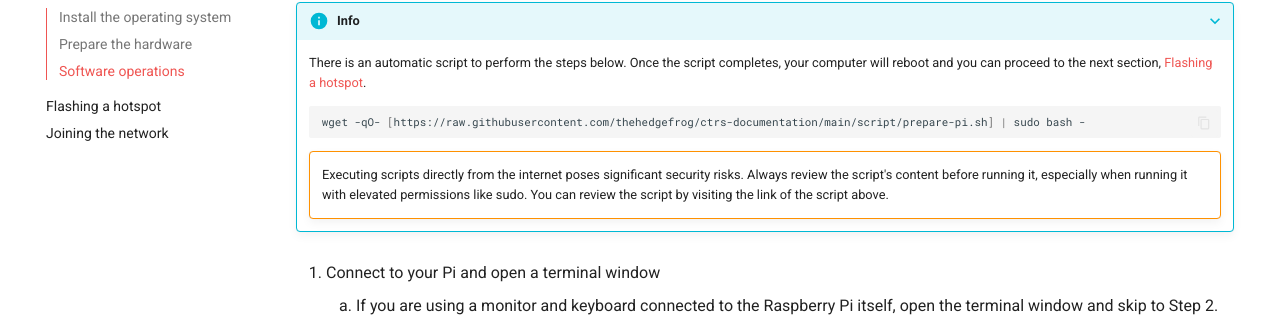
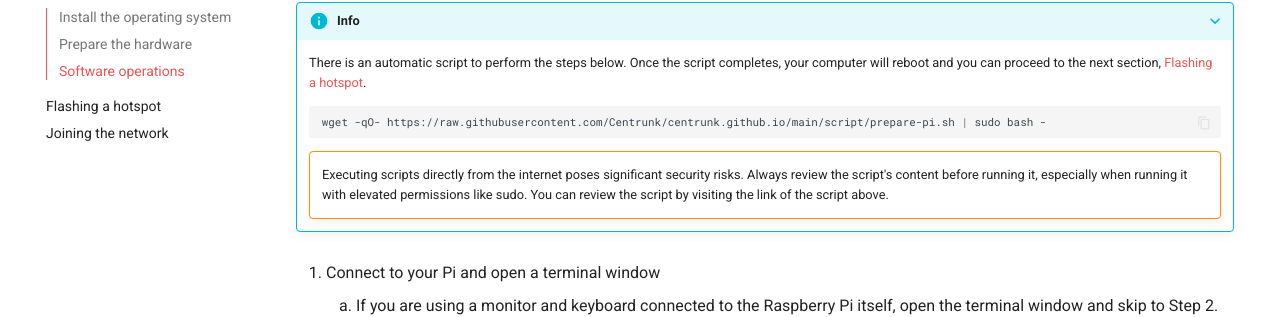
Before and after one commit to thehedgefrog/ctrs-documentation, an MkDocs documentation site: the page built from docs/setting-up/preparing-pi.md, in a window 1280 px wide and 900 px high, scrolled down 789 px. Shown: the part 145-462 px from the top of the window. Built offline with MkDocs 1.6.1 and Material for MkDocs 9.7.7, drawn with Linux system fonts in a browser that asks for light colours; some of the changed lines change nothing that is shown.

Commit message:
Update preparing-pi.md
Updated URL from old repo to CTRS repo

````diff
--- a/docs/setting-up/preparing-pi.md
+++ b/docs/setting-up/preparing-pi.md
@@ -33,7 +33,7 @@
     ???+ info
         There is an automatic script to perform the steps below.  Once the script completes, your computer will reboot and you can proceed to the next section, [Flashing a hotspot](flashing-hotspot.md).
         ``` sh
-        wget -qO- [https://raw.githubusercontent.com/thehedgefrog/ctrs-documentation/main/script/prepare-pi.sh] | sudo bash -
+        wget -qO- https://raw.githubusercontent.com/Centrunk/centrunk.github.io/main/script/prepare-pi.sh | sudo bash -
         ```
 
         !!! warning ""
````
